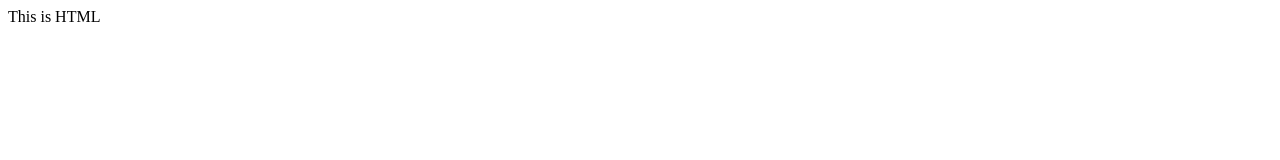
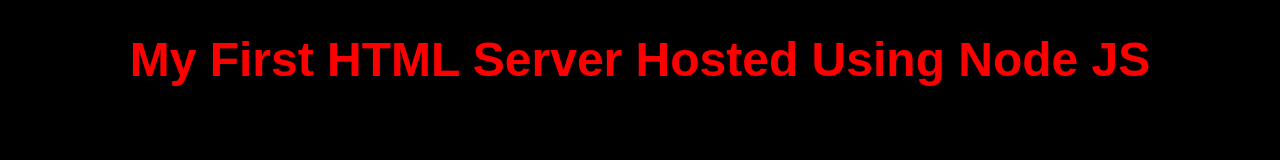
Before and after one commit to CharmanderV123/React-Tutorial-Stuff, a plain HTML site: page node-js-server/index.html in a window 1280 px wide. Drawn offline with Linux system fonts and the light colour scheme.

Commit message:
Updated HTML file
Modified the index.html file to change background and font colors along with font size

```diff
--- a/node-js-server/index.html
+++ b/node-js-server/index.html
@@ -5,7 +5,7 @@
     <meta name="viewport" content="width=device-width, initial-scale=1.0">
     <title>Document</title>
 </head>
-<body>
-    This is HTML
+<body style="background-color: black;color:rgb(255, 0, 0)">
+    <h1 style="font-size: 300%;font-family: Arial;text-align: center">My First HTML Server Hosted Using Node JS</h1>
 </body>
 </html>
```
